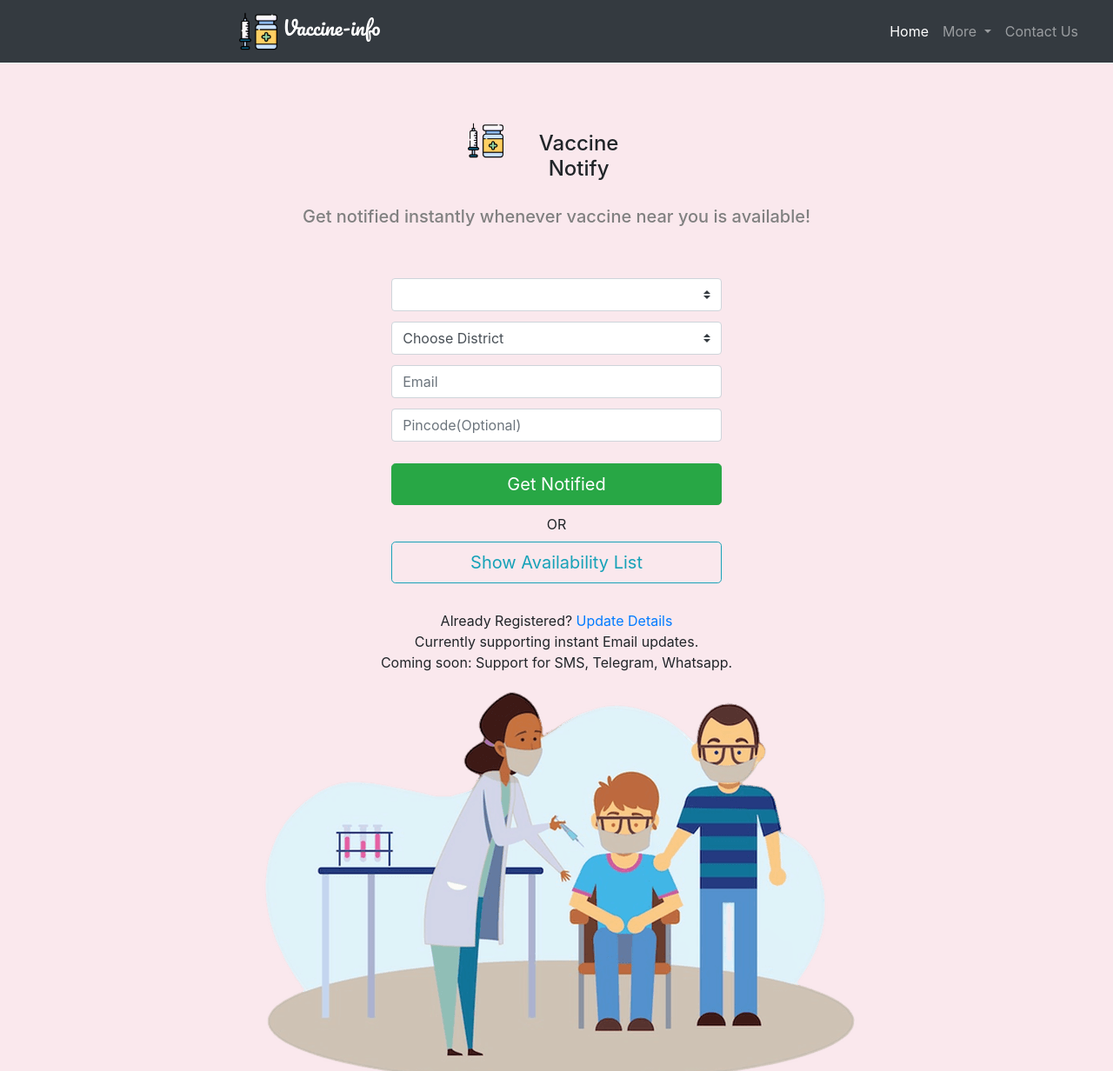
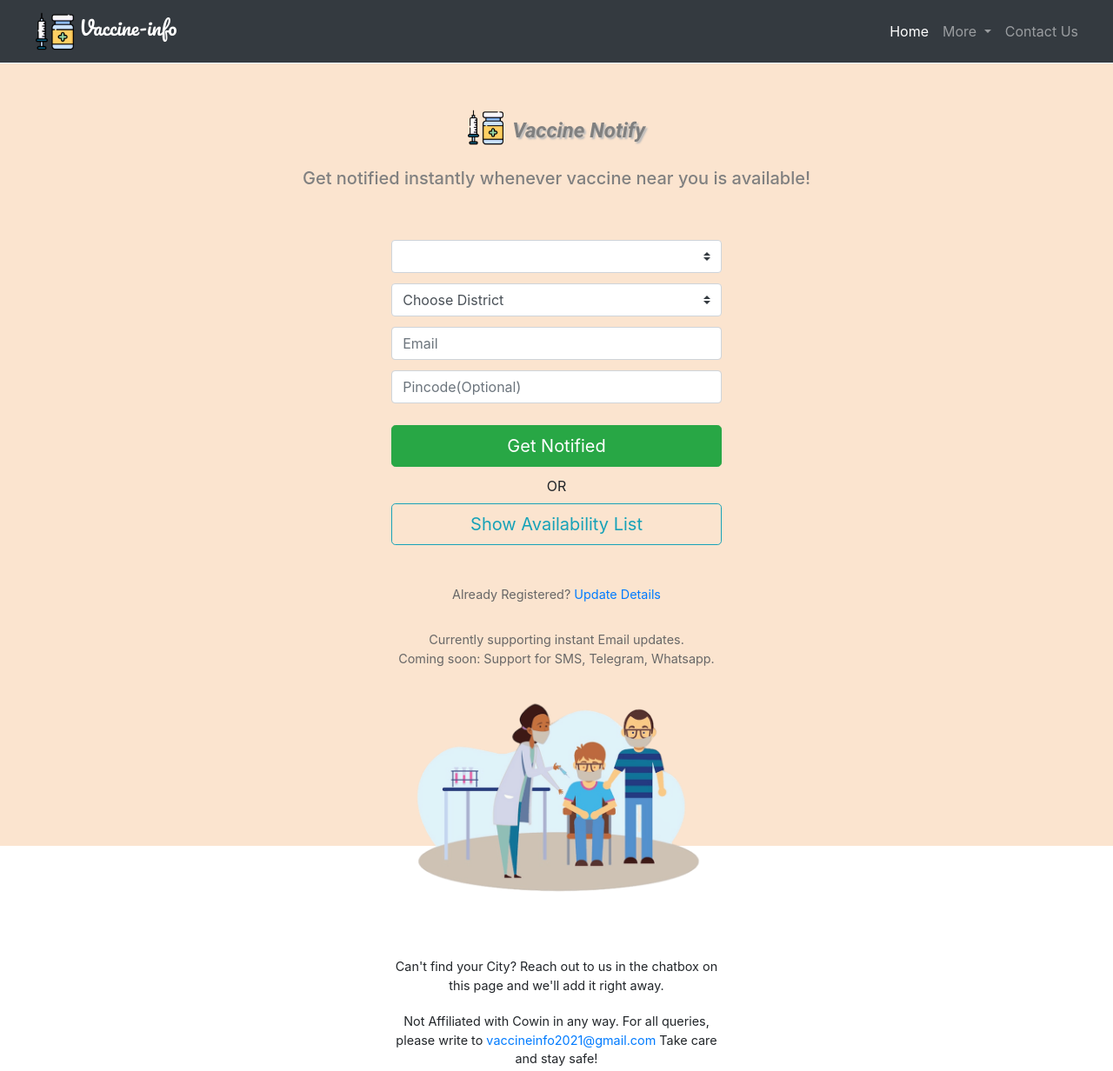
Before and after one commit to deep2609/Vaccine-info, a website: page vaccinenotify.html in a window 1280 px wide. Shown: the top 1232 px of the page at 87% size. Drawn offline with nearby package versions, Linux system fonts and the light colour scheme; no server answers.

Commit message:
Update vaccinenotifystyles.css
Added Styles to Notify Page

```diff
--- a/vaccinenotifystyles.css
+++ b/vaccinenotifystyles.css
@@ -1,6 +1,5 @@
 body {
     padding-top: 73px;
-    text-align: center;
 }
 
 .icon {
@@ -21,13 +20,17 @@ body {
 }
 
 .form {
-    padding: 1% 10%;
-    background-color: #fae8ed;
-    height: auto;
+    padding: 3% 10%;
+    background-color: #fbe4cf;
+    height: 900px;
+    text-align: center;
 }
 
 .form-text {
-    padding: 5% 40% 1%;
+    font-family: 'Roboto', sans-serif;
+    text-shadow: 2px 2px 2px rgba(186, 186, 186, 1);
+    color: grey;
+    padding: 1% 40% 1%;
 }
 
 .form-data {
@@ -42,3 +45,23 @@ select, input {
     margin-top: 25px;
     margin-bottom: 10px;
 }
+
+.update-details{
+    padding-top: 15px;
+    color: rgb(104, 103, 103);
+    font-size: 0.9rem;
+}
+
+.info-text{
+    padding: 3% 0%;
+    font-size: 0.9rem;
+    color: rgb(104, 103, 103);
+}
+
+/* Vaccination Image  */
+
+.vaccine-img{
+    position: relative;
+    z-index: 1;
+    width: 350px;
+}
```
